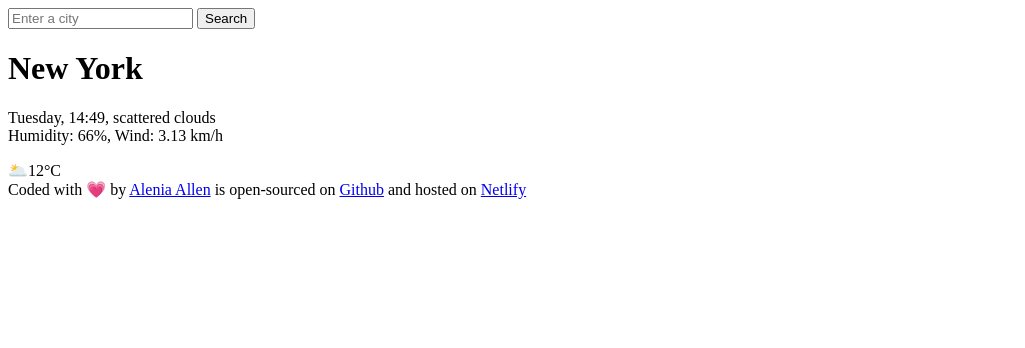
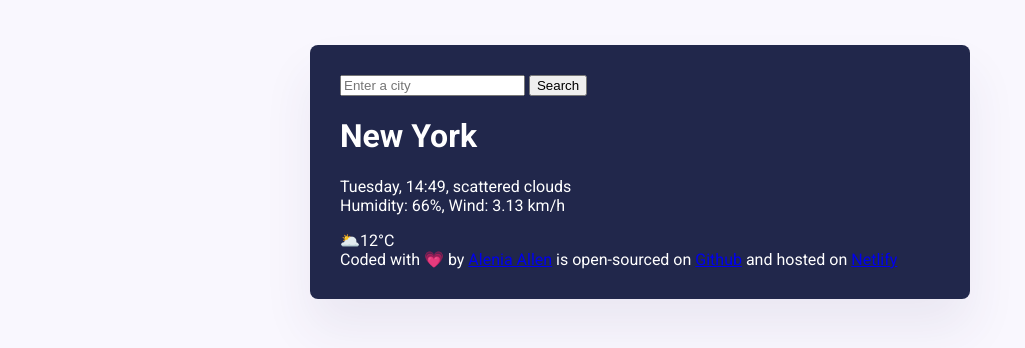
Before and after one commit to Alenia24/Weather-App, a plain HTML site: page index.html in a window 1280 px wide. Shown: the whole page, without its empty margins (0-1025 px from the left). Drawn offline with Linux system fonts and the light colour scheme.

Commit message:
Styled main container and custom font

```diff
--- a/index.html
+++ b/index.html
@@ -1,15 +1,26 @@
 <!DOCTYPE html>
 <html lang="en">
   <head>
-    <meta charset="UTF-8">
-    <meta name="viewport" content="width=device-width, initial-scale=1.0">
+    <meta charset="UTF-8" />
+    <meta name="viewport" content="width=device-width, initial-scale=1.0" />
     <title>Weather App</title>
+    <link rel="stylesheet" href="src/index.css" />
+    <style>
+@import url('https://fonts.googleapis.com/css2?family=Roboto:ital,wght@0,100;0,300;0,400;0,500;0,700;0,900;1,100;1,300;1,400;1,500;1,700;1,900&display=swap');
+</style>
   </head>
   <body>
+    <div class="weather-app">
       <header>
         <form action="">
-            <input type="search" name="" id="" placeholder="Enter a city" required>
-            <input type="submit" name="" id="" value="Search">
+          <input
+            type="search"
+            name=""
+            id=""
+            placeholder="Enter a city"
+            required
+          />
+          <input type="submit" name="" id="" value="Search" />
         </form>
       </header>
       <main>
@@ -17,20 +28,20 @@
           <h1>New York</h1>
           <p>
             Tuesday, 14:49, scattered clouds
-            <br>
+            <br />
             Humidity: 66%, Wind: 3.13 km/h
           </p>
         </div>
-        <div>
-            🌥️12°C
-        </div>
+        <div>🌥️12°C</div>
       </main>
 
-
-
-
-    <footer>Coded with 💗 by
-        <a href="https://github.com/Alenia24">Alenia Allen</a> is open-sourced on
-    <a href="https://github.com/Alenia24/Weather-App">Github</a> and hosted on <a href="https://weatherforecastapppp.netlify.app/">Netlify</a> </footer>
+      <footer>
+        Coded with 💗 by
+        <a href="https://github.com/Alenia24">Alenia Allen</a> is open-sourced
+        on <a href="https://github.com/Alenia24/Weather-App">Github</a> and
+        hosted on
+        <a href="https://weatherforecastapppp.netlify.app/">Netlify</a>
+      </footer>
+    </div>
   </body>
 </html>
--- /dev/null
+++ b/src/index.css
@@ -0,0 +1,13 @@
+body {
+    background: #f9f7fe;
+    font-family: "Roboto", sans-serif;
+    color: white;
+}
+.weather-app {
+    background: #21274b;
+    max-width: 600px;
+    margin: 45px auto;
+    padding: 30px;
+    border-radius: 8px;
+    box-shadow: 0 30px 50px rgba(65, 50, 100, 0.08);
+}
```
Lines whose indentation alone changed are shown as unchanged.
